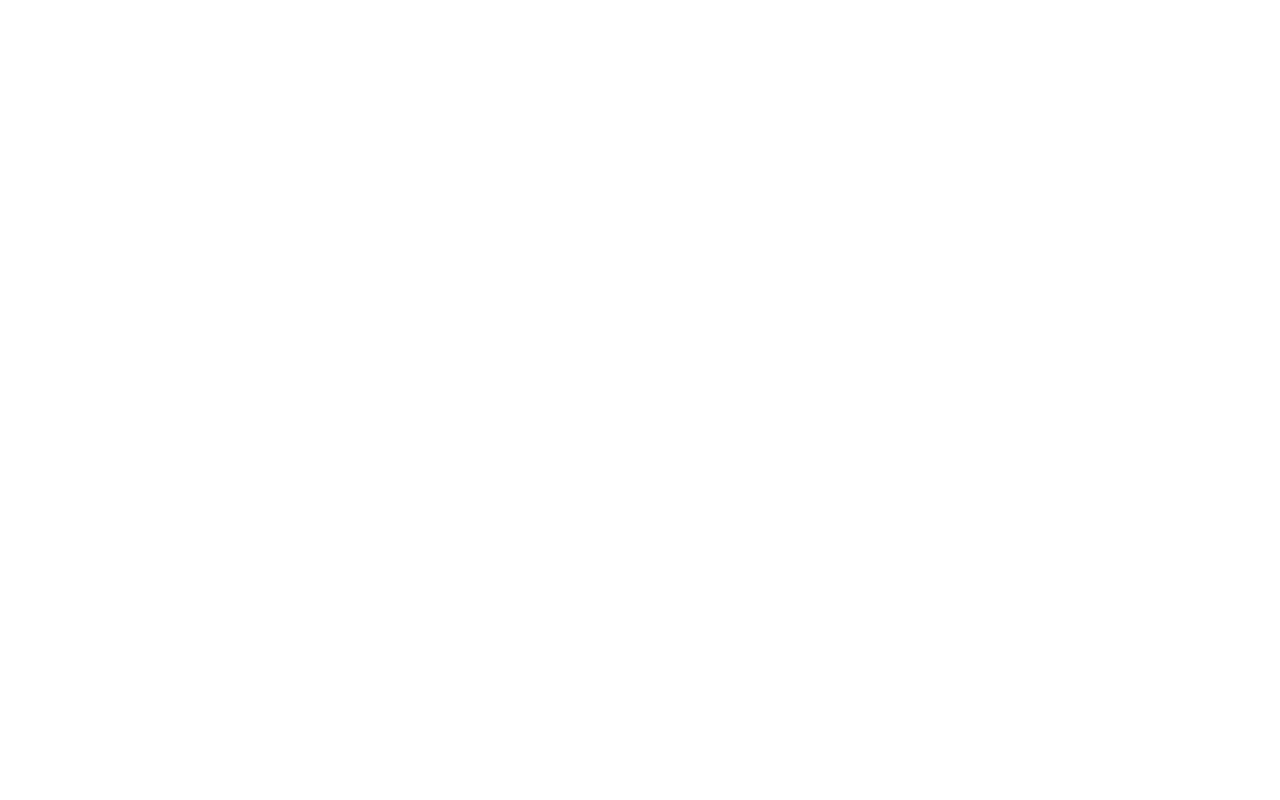
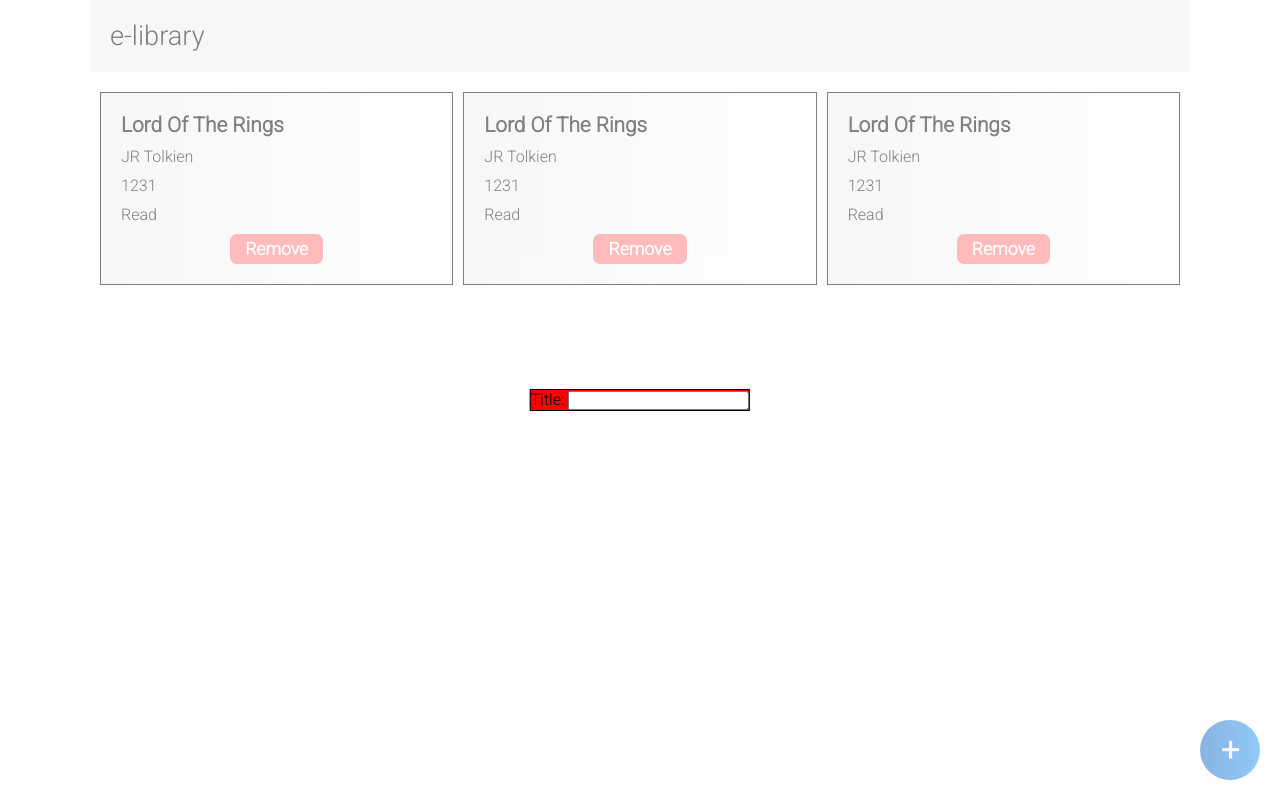
Before and after one commit to bahaungor/simple-library, a plain HTML site: page index.html in a window 1280 px wide. Drawn offline with Linux system fonts and the light colour scheme; a web font is replaced by a local one.

Commit message:
input form almost finished

```diff
--- a/index.html
+++ b/index.html
@@ -5,15 +5,44 @@
     <meta name="viewport" content="width=device-width, initial-scale=1.0">
     <link rel="stylesheet" href="style.css">
     <link rel="shortcut icon" href="favicon.ico?" type="image/x-icon">
-    <title>Document</title>
+    <title>e-Library</title>
     <script src="script.js" defer></script>
 </head>
 <body>
-    <div class="content">
-        <header></header>
-        <main></main>
-        <footer></footer>
-    </div>
-
+    <header>e-library</header>
+    <main>
+        <div class="content">
+            <div class="bookCard read">
+                <div class="title">Lord Of The Rings</div>
+                <div class="Author">JR Tolkien</div>
+                <div class="pages">1231</div>
+                <div class="readOrNot">Read</div>
+                <div class="removeBook">Remove</div>
+            </div>
+            <div class="bookCard read">
+                <div class="title">Lord Of The Rings</div>
+                <div class="Author">JR Tolkien</div>
+                <div class="pages">1231</div>
+                <div class="readOrNot">Read</div>
+                <div class="removeBook">Remove</div>
+            </div>
+            <div class="bookCard read">
+                <div class="title">Lord Of The Rings</div>
+                <div class="Author">JR Tolkien</div>
+                <div class="pages">1231</div>
+                <div class="readOrNot">Read</div>
+                <div class="removeBook">Remove</div>
+            </div>
+        </div>
+    </main>
+    <footer></footer>
+    <span class="addBook">+</span>
+    <div class="overlay"></div>
+    <form action="" class="formContainer">
+        <div class="row">
+            <label for="title">Title:</label>
+            <input type="text" name="title" id="title">
+        </div>
+    </form>
 </body>
 </html>
--- a/style.css
+++ b/style.css
@@ -1,18 +1,22 @@
-@import url('https://fonts.googleapis.com/css2?family=Handjet:wght@200;300;400&display=swap');
+@import url('https://fonts.googleapis.com/css2?family=Roboto:wght@300&display=swap');
 
 :root{
     --lightgray: #f0eef1;
     --green: rgb(105, 247, 105);
     --red: rgb(255, 118, 118);
-    --blue: #4285F4;
+    --navy: rgb(21, 101, 192);
+    --blue: rgb(33, 150, 243);
     --navyToBlue: linear-gradient(to right, var(--navy), var(--blue));
+    --grayToWhite: linear-gradient(to right, var(--lightgray), white);
     --shadow: 0px 2px 2px lightgray;
     --gray: rgb(94, 94, 94);
     --font: 'Roboto', sans-serif;
 }
 
 body{
-    font-family: 'Handjet', cursive;
+    font-family: var(--font);
+    max-width: 1100px;
+    margin: 0 auto;
 }
 
 /*CSS RESET*/
@@ -23,3 +27,84 @@ body{
     padding: 0;
     margin: 0;
 }
+
+header{
+    padding: 20px;
+    background-color: var(--lightgray);
+    font-size: 1.7em;
+}
+
+.addBook{
+    box-sizing: border-box;
+    background: var(--navyToBlue);
+    border: none;
+    border-radius: 50%;
+    font-size: 2rem;
+    font-weight: 700;
+    cursor: pointer;
+    width: 60px;
+    height: 60px;
+    color: var(--lightgray);
+    position: fixed;
+    bottom: 20px;
+    right: 20px;
+    display: flex;
+    align-items: center;
+    justify-content: center;
+}
+
+.content{
+    padding: 20px 10px;
+    display: flex;
+    flex-wrap: wrap;
+    gap: 10px;
+}
+
+.bookCard{
+    flex: 1;
+    display: flex;
+    flex-direction: column;
+    gap: 10px;
+    border: 1px solid black;
+    padding: 20px;
+    background-image: var(--grayToWhite);
+    min-width: 300px;
+}
+
+.bookCard > .title {
+    font-size: 1.3rem;
+    font-weight: 700;
+}
+
+.bookCard > .removeBook{
+    background-color: var(--red);
+    align-self: center;
+    padding: 5px 15px;
+    border-radius: 7px;
+    cursor: pointer;
+    font-weight: 700;
+    font-size: 1.1rem;
+    color: white;
+}
+
+.overlay{
+    background-color: rgba(255, 255, 255, 0.5);
+    z-index: 2;
+    position: absolute;
+    top: 0;
+    left: 0;
+    width: 100%;
+    height: 100%;
+    display: block; /*display: none*/
+}
+
+.formContainer{
+    background-color: red;
+    border: 1px solid black;
+    z-index: 3;
+    position: absolute;
+    top: 50%;
+    left: 50%;
+    transform: translate(-50%,-50%);
+    display: grid; /*display: none*/
+}
```
